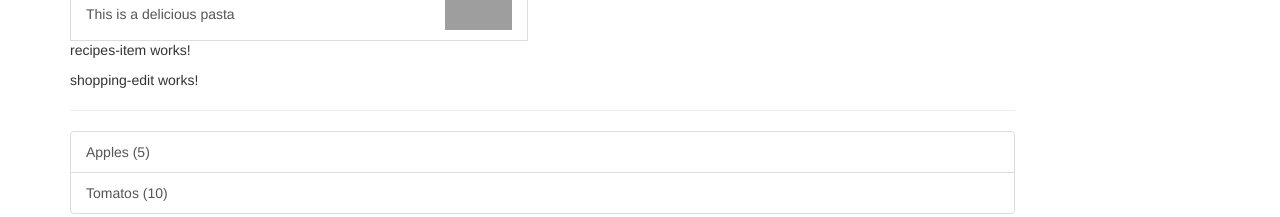
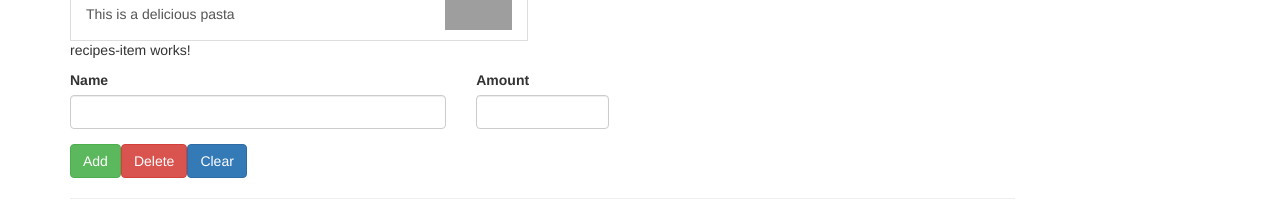
Before and after one commit to amir-parvaresh/AngularProject, an Angular app: page / in a window 1280 px wide. Shown: the part 277-494 px from the top of the page. Built offline with nearby package versions, Linux system fonts and the light colour scheme; grey boxes are pictures that could not be loaded.

Commit message:
Adding shopping list edit version

```diff
--- a/src/app/shopping-list/shopping-edit/shopping-edit.component.html
+++ b/src/app/shopping-list/shopping-edit/shopping-edit.component.html
@@ -1 +1,23 @@
-<p>shopping-edit works!</p>
+<div class="row">
+  <div class="col-xs-12">
+    <form>
+      <div class="row">
+        <div class="col-sm-5 form group">
+          <label for="name">Name</label>
+          <input type="text" id="name" class="form-control">
+        </div>
+        <div class="col-sm-2 form-group">
+        <label for="amount">Amount</label>
+        <input type="number" class="form-control" id="amount">
+        </div>
+      </div>
+      <div class="row">
+        <div class="col-xs-12">
+          <button class="btn btn-success" type="submit">Add</button>
+          <button class="btn btn-danger" type="button">Delete</button>
+          <button class="btn btn-primary" type="button">Clear</button>
+        </div>
+      </div>
+    </form>
+  </div>
+</div>
```
